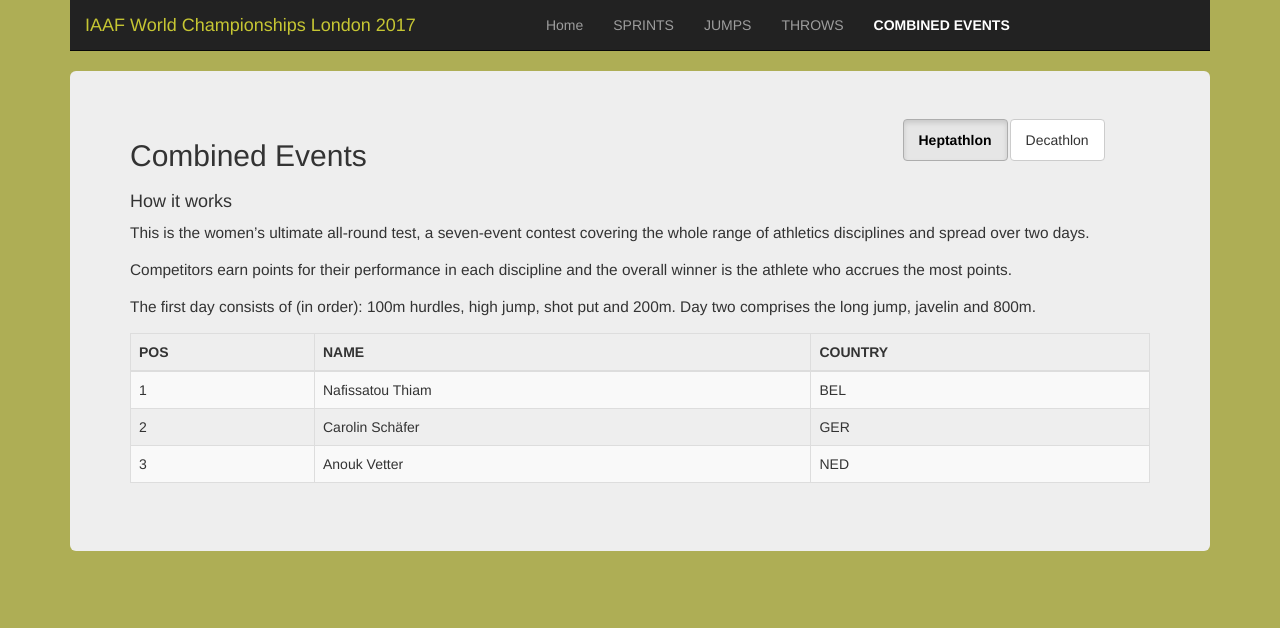
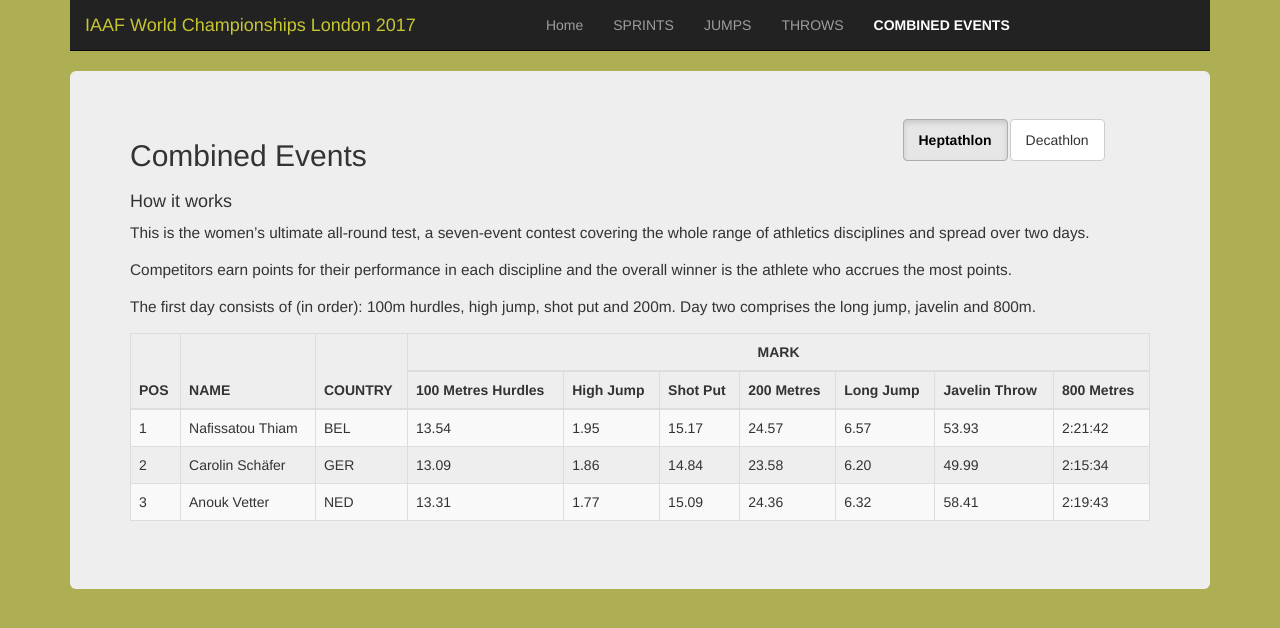
Before and after one commit to pluboj/react-IAAF, a React (Create React App) app: page /combined/heptathlon in a window 1280 px wide. Shown: the top 628 px of the page. Built offline with nearby package versions, Linux system fonts and the light colour scheme.

Commit message:
Update combined.js

```diff
--- a/src/components/combined/CombinedContainer.js
+++ b/src/components/combined/CombinedContainer.js
@@ -4,14 +4,22 @@
 
 const CombinedContainer = (props) => {
   let results = props.data.map((result) => {
-    return <CombinedE pos={result.pos}
-                   name={result.name}
-                   country={result.country}
-                   key={"comb-"+ result.pos} />
+    return <CombinedE
+    			pos={result.pos}
+               	name={result.name}
+               	country={result.country}
+               	H100={result.H100}
+               	HJ={result.HJ}
+               	SP={result.SP}
+               	R200={result.R200}
+				LJ={result.LJ}
+				JT={result.JT}
+				R800={result.R800}
+               	key={"comb-"+ result.pos} />
   });
 
-let intro = props.intro.map((result) => {
-  	return <Intro text={result} />
+let intro = props.intro.map((result, i) => {
+  	return <Intro key={"txt-"+i} text={result} />
   });
 
   return (
@@ -22,9 +30,19 @@
 	    <table className="table table-bordered table-striped">
 	    	<thead>
 	    		<tr>
-		    		<th>POS</th>
-		    		<th>NAME</th>
-		    		<th>COUNTRY</th>
+	    			<th rowSpan="2">POS</th>
+	    			<th rowSpan="2">NAME</th>
+		    		<th rowSpan="2">COUNTRY</th>
+	    			<th colSpan="7" style={{textAlign: "center"}}>MARK</th>
+	    		</tr>
+	    		<tr>
+		    		<th>100 Metres Hurdles</th>
+		    		<th>High Jump</th>
+		    		<th>Shot Put</th>
+		    		<th>200 Metres</th>
+		    		<th>Long Jump</th>
+		    		<th>Javelin Throw</th>
+		    		<th>800 Metres</th>
 	    		</tr>
 	    	</thead>
 	    	<tbody>
--- a/src/components/combined/CombinedE.js
+++ b/src/components/combined/CombinedE.js
@@ -5,6 +5,13 @@
       <td>{props.pos}</td>
       <td>{props.name}</td>
       <td>{props.country}</td>
+      <td>{props.H100}</td>
+      <td>{props.HJ}</td>
+      <td>{props.SP}</td>
+      <td>{props.R200}</td>
+      <td>{props.LJ}</td>
+      <td>{props.JT}</td>
+      <td>{props.R800}</td>
     </tr>
 );
 
--- a/src/components/jumps/JumpsContainer.js
+++ b/src/components/jumps/JumpsContainer.js
@@ -19,8 +19,8 @@
                    key={"hjumpw-"+ result.pos} />
   });
 
-let intro = props.intro.map((result) => {
-  	return <Intro text={result} />
+let intro = props.intro.map((result, i) => {
+  	return <Intro key={"txt-"+i} text={result} />
   });
 
   return (
--- a/src/components/sprints/SprintsContainer.js
+++ b/src/components/sprints/SprintsContainer.js
@@ -21,8 +21,8 @@
                    key={"m100-"+ result.pos} />
   });
 
-  let intro = props.intro.map((result) => {
-  	return <Intro text={result} />
+  let intro = props.intro.map((result, i) => {
+  	return <Intro key={"txt-"+i} text={result} />
   });
 
   return (
--- a/src/components/throws/ThrowsContainer.js
+++ b/src/components/throws/ThrowsContainer.js
@@ -19,8 +19,8 @@
                    key={"throw-"+ result.pos} />
   });
 
-  let intro = props.intro.map((result) => {
-  	return <Intro text={result} />
+  let intro = props.intro.map((result, i) => {
+  	return <Intro key={"txt-"+i} text={result} />
   });
 
   return (
--- a/src/data/combined-data.js
+++ b/src/data/combined-data.js
@@ -10,7 +10,6 @@
 		name: "Nafissatou Thiam",
 		country: "BEL",
 		points: "6784",
-		mark: {
 		H100: "13.54",
 		HJ: "1.95",
 		SP: "15.17",
@@ -18,14 +17,12 @@
 		LJ: "6.57",
 		JT: "53.93",
 		R800: "2:21:42"
-		}
 	},
 	{
 		pos: "2",
 		name: "Carolin Schäfer",
 		country: "GER",
 		points: "6696",
-		mark: {
 		H100: "13.09",
 		HJ: "1.86",
 		SP: "14.84",
@@ -33,14 +30,12 @@
 		LJ: "6.20",
 		JT: "49.99",
 		R800: "2:15:34"
-		}
 	},
 	{
 		pos: "3",
 		name: "Anouk Vetter",
 		country: "NED",
 		points: "6636",
-		mark: {
 		H100: "13.31",
 		HJ: "1.77",
 		SP: "15.09",
@@ -49,5 +44,4 @@
 		JT: "58.41",
 		R800: "2:19:43"
 	}
-	}
 ];
```
Lines whose indentation alone changed are shown as unchanged.
